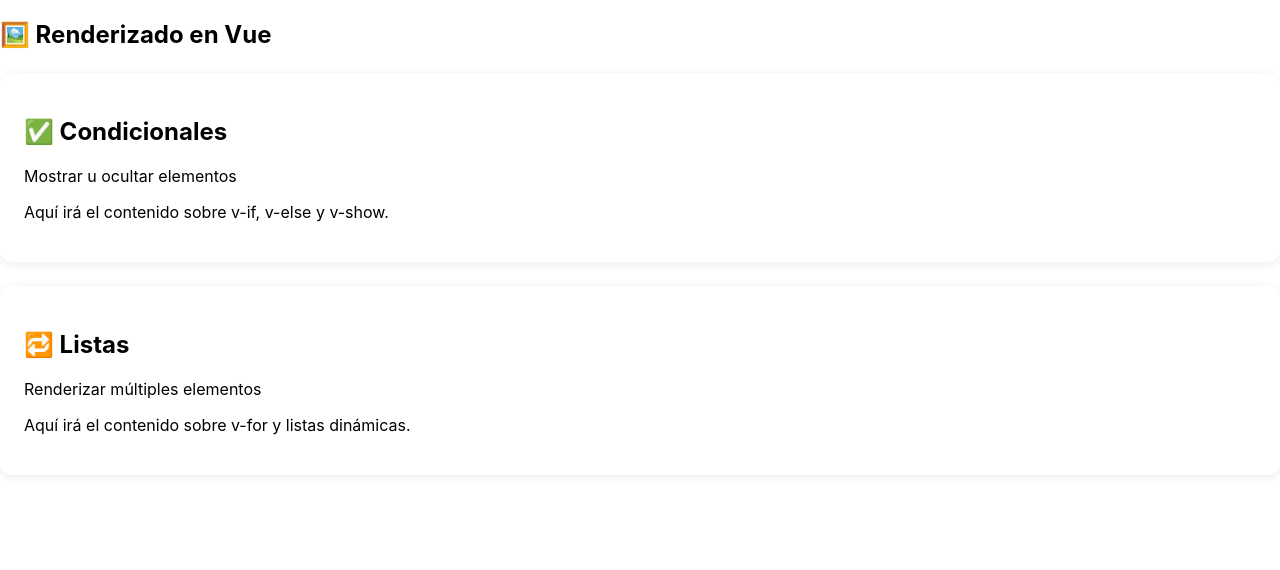
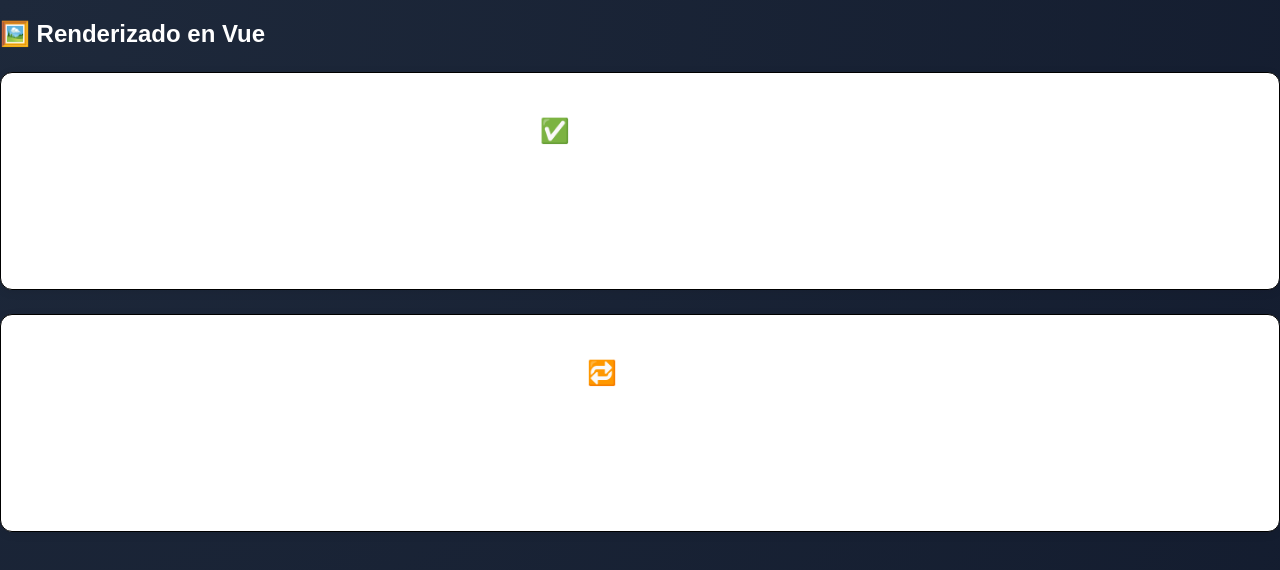
Before and after one commit to Eric-2804/manual_vue, a Vue app: page /renderizado in a window 1280 px wide. Shown: the top 570 px of the page. Built offline with nearby package versions, Linux system fonts and the light colour scheme.

Commit message:
Fixed background

```diff
--- a/src/main.js
+++ b/src/main.js
@@ -1,6 +1,7 @@
 import { createApp } from "vue"
 import { createRouter, createWebHistory } from "vue-router"
 import App from "./App.vue"
+import './style.css'
 
 // Views principales
 import Home from "./views/Home.vue"
--- a/src/style.css
+++ b/src/style.css
@@ -1,79 +1,152 @@
-:root {
-  font-family: system-ui, Avenir, Helvetica, Arial, sans-serif;
-  line-height: 1.5;
-  font-weight: 400;
+/* Estilos globales para toda la app Vue */
 
-  color-scheme: light dark;
-  color: rgba(255, 255, 255, 0.87);
-  background-color: #242424;
-
-  font-synthesis: none;
-  text-rendering: optimizeLegibility;
-  -webkit-font-smoothing: antialiased;
-  -moz-osx-font-smoothing: grayscale;
+/* Fondo y tipografía */
+body {
+  margin: 0;
+  min-height: 100vh;
+  background: radial-gradient(circle at top left, #1e293b, #0f172a);
+  color: white;
+  font-family: Arial, sans-serif;
 }
 
-a {
-  font-weight: 500;
-  color: #646cff;
-  text-decoration: inherit;
-}
-a:hover {
-  color: #535bf2;
+/* Secciones generales */
+section {
+  min-height: 200vh;
 }
 
-body {
-  margin: 0;
+/* Títulos con imagen (como en Home.vue) */
+.titulo {
   display: flex;
-  place-items: center;
-  min-width: 320px;
-  min-height: 100vh;
+  align-items: center;
+  justify-content: center;
+  gap: 0;
+  padding-top: 20px;
+  padding-bottom: 20px;
 }
 
-h1 {
-  font-size: 3.2em;
-  line-height: 1.1;
+.titulo img {
+  width: 50px;
+  height: auto;
+  border-radius: 10px;
+  margin-right: 3px;
+  transition: transform 0.3s ease, box-shadow 0.3s ease;
 }
 
-button {
-  border-radius: 8px;
-  border: 1px solid transparent;
-  padding: 0.6em 1.2em;
-  font-size: 1em;
-  font-weight: 500;
-  font-family: inherit;
-  background-color: #1a1a1a;
+.titulo h1 {
+  color: white;
+  margin-right: 100px;
+  font-family: 'Courier New', Courier, monospace;
+  transition: text-shadow 0.3s ease;
+  text-shadow: 0 0 5px #42b883, 0 0 10px #42b883, 0 0 20px #2c9e6f;
+}
+
+.titulo h1:hover {
+  text-shadow: 0 0 10px #42b883, 0 0 20px #42b883, 0 0 40px #2c9e6f;
+}
+
+.titulo img:hover {
+  transform: scale(1.20);
+}
+
+/* Barra de búsqueda */
+.search-container {
+  display: flex;
+  align-items: center;
+  padding: 15px;
+  background-color: #111827;
+  box-shadow: 0 2px 5px rgba(0, 0, 0, 0.3);
+}
+
+.search-container input {
+  flex: 1;
+  padding: 10px;
+  border: none;
+  border-radius: 20px;
+  outline: none;
+  font-size: 16px;
+  background: #1f2937;
+  color: #e5e7eb;
+}
+
+.search-container input::placeholder {
+  color: #9ca3af;
+}
+
+.search-container button {
+  margin-left: 10px;
+  padding: 10px 15px;
+  border: none;
+  background-color: #42b883;
+  color: white;
+  border-radius: 20px;
   cursor: pointer;
-  transition: border-color 0.25s;
+  font-size: 16px;
+  transition: background 0.2s ease;
 }
-button:hover {
-  border-color: #646cff;
+
+.search-container button:hover {
+  background-color: #2c9e6f;
 }
-button:focus,
-button:focus-visible {
-  outline: 4px auto -webkit-focus-ring-color;
+
+/* Navbar */
+nav {
+  display: flex;
+  justify-content: space-around;
+  background-color: #1f2937;
+  padding: 10px 0;
+  box-shadow: 0 2px 5px rgba(0, 0, 0, 0.3);
+}
+
+nav img {
+  height: 30px;
+  transition: transform 0.3s ease, box-shadow 0.3s ease;
+}
+
+nav img:hover {
+  transform: scale(1.20);
+}
+
+nav a {
+  text-decoration: none;
+  color: #d1d5db;
+  font-size: 14px;
+  text-align: center;
+  transition: color 0.2s ease;
+  font-family: 'Courier New', Courier, monospace;
+}
+
+nav a:hover {
+  color: #42b883;
+}
+
+nav a span {
+  display: block;
+  font-size: 20px;
+  margin-bottom: 3px;
+}
+
+/* Contenido en tarjetas (como en Home.vue) */
+.contenido {
+  display: grid;
+  grid-template-columns: repeat(auto-fit, minmax(400px, 1fr));
+  gap: 20px;
+  margin: 50px;
 }
 
 .card {
-  padding: 2em;
+  background-color: #ffffff;
+  border: 1px solid #000000;
+  border-radius: 20px;
+  text-align: center;
+  box-shadow: 4px 4px 10px rgba(0, 0, 0, 0.1);
+  transition: transform 0.3s ease-in-out, box-shadow 0.3s ease-in-out;
+  display: flex;
+  flex-direction: column;
+  justify-content: space-between;
+  margin-top: 20px;
 }
 
-#app {
-  max-width: 1280px;
-  margin: 0 auto;
-  padding: 2rem;
-  text-align: center;
+.card img {
+  height: 250px;
+  border-radius: 10px;
 }
-
-@media (prefers-color-scheme: light) {
-  :root {
-    color: #213547;
-    background-color: #ffffff;
-  }
-  a:hover {
-    color: #747bff;
-  }
-  button {
-    background-color: #f9f9f9;
-  }
-}
```
Also changed, not shown: src/views/CicloVida.vue (indentation only).
